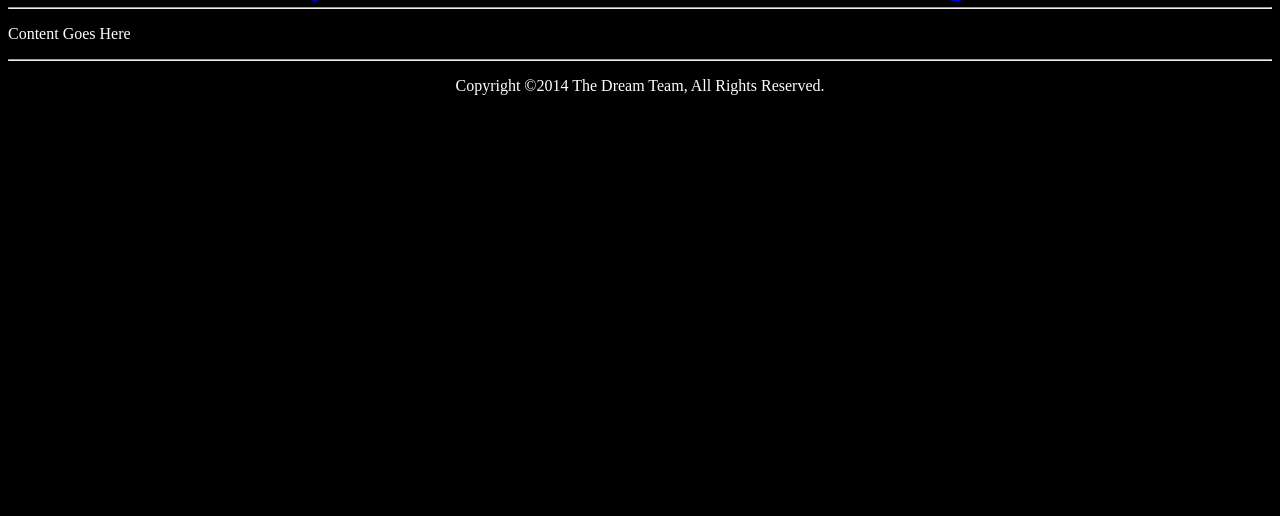
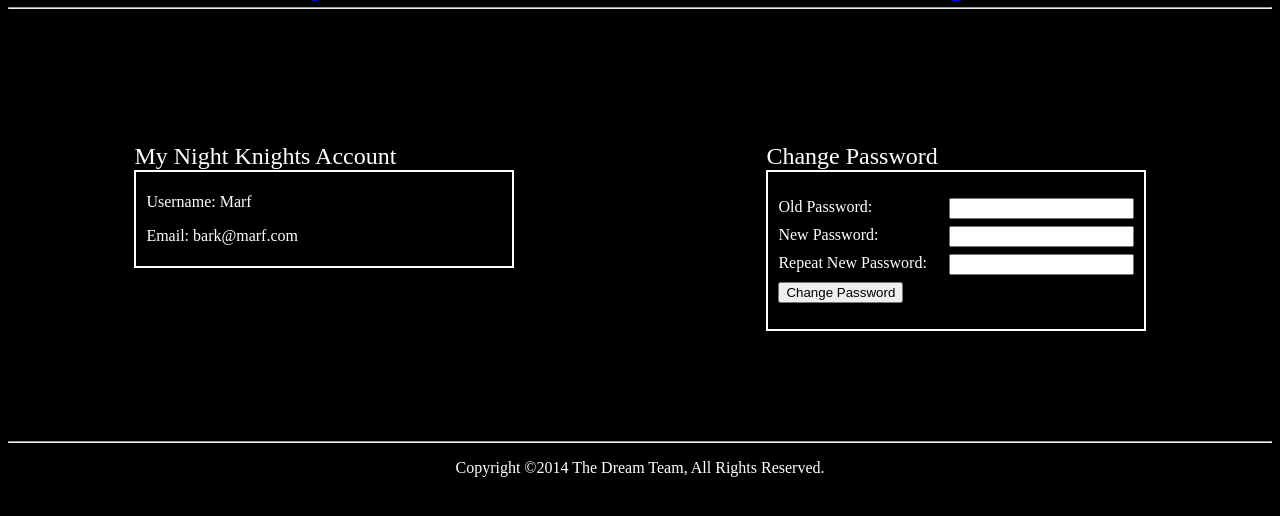
Before and after one commit to wspurgin/NightKnights, a PHP site: page /html/account.php in a window 1280 px wide. Shown: the part 61-577 px from the top of the page. Run offline with PHP 8.4, Linux system fonts and the light colour scheme; some libraries are stand-ins or nearby versions.

Commit message:
login.js is still borked, but the account page is now there.

```diff
--- a/public/html/account.php
+++ b/public/html/account.php
@@ -9,7 +9,36 @@
 
   <?php include("modules/navbar.html"); ?>
 
-  <p>Content Goes Here</p>
+  <div class="spacer"></div>
+
+  <div class="twocol" id="accountwrapper">
+    <div class="left" id="accountleft">
+
+      <p class="infocaption">My Night Knights Account</p>
+      <div class="infobox" id="accountstats">
+        <p>Username: Marf</p>
+        <p>Email: bark@marf.com</p>
+      </div>
+
+    </div>
+
+    <div class="right" id="accountright">
+
+      <p class="infocaption">Change Password</p>
+      <div class="infobox" id="accountpasswordreset">
+        <form method="POST" id="passwordresetform">
+          <ul>
+            <li><label for="oldpassword">Old Password: </label><input type="text" id="oldpassword"></li>
+            <li><label for="newpassword">New Password: </label><input type="text" id="newpassword"></li>
+            <li><label for="repeatpassword">Repeat New Password: </label><input type="text" id="repeatpassword"></li>
+            <li><input type="submit" id="changepassword" method="POST" value="Change Password"></li>
+          </ul>
+        </form>
+      </div>
+    </div>
+  </div>
+
+  <div class="spacer"></div>
 
   <?php include("modules/copyright.html"); ?>
 
--- a/public/html/modules/login.html
+++ b/public/html/modules/login.html
@@ -12,10 +12,7 @@
 
     <li>
       <input type="submit" id="login" name="login" method="POST" value="Login">
-      <a href="">
-        <input type="button" name="passwordrecovery" id="passwordrecovery" value="Forgot password?">
-      </a>
+      <input type="button" name="loginrecovery" id="loginrecovery" value="Forgot password?">
     </li>
   </ul>
 </form>
-<input type="button" id="test" value="Marfle Bark">
```
Also changed, not shown: public/js/login.js (+25 -44 lines).
